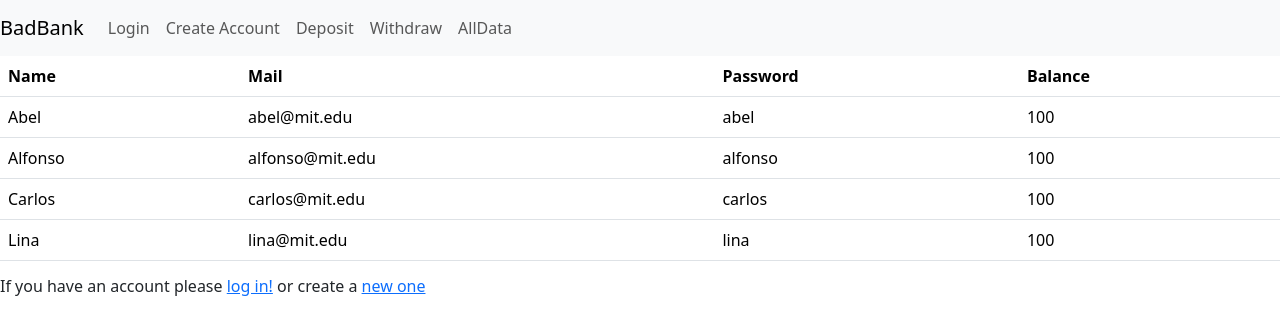
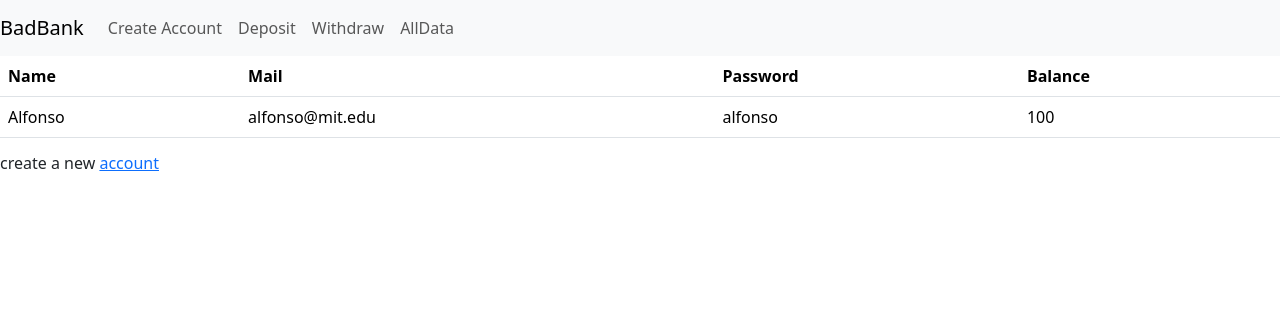
Before and after one commit to AlfonsoNango/AlfonsoMolina-Bank-App, a React (Vite) app: page /alldata in a window 1280 px wide. Shown: the top 334 px of the page. Built offline with nearby package versions, Linux system fonts and the light colour scheme.

Commit message:
project ready to built

```diff
--- a/src/createaccount.jsx
+++ b/src/createaccount.jsx
@@ -24,7 +24,7 @@ export default function CreateAccount() {
     if (!validate(name, "name")) return;
     if (!validate(email, "email")) return;
     if (!validate(password, "password")) return;
-    ctx.users.push({ name, email, password, balance: 100, isLogged: "false" });
+    ctx.users.push({ name, email, password, balance: 100 });
     setShow(false);
   }
 
--- /dev/null
+++ b/src/legend.jsx
@@ -0,0 +1,10 @@
+import { Link } from "react-router-dom";
+
+export default function Legend() {
+  return (
+    <h6>
+      create a new <Link to={`/createaccount/`}>account</Link>
+      <span className="badge text-bg-secondary"></span>
+    </h6>
+  );
+}
--- a/src/login.jsx
+++ /dev/null
@@ -1,106 +0,0 @@
-import Card from "./card.jsx";
-import { useState, useContext } from "react";
-import { UserContext } from "./main.jsx";
-
-export default function Login() {
-  const ctx = useContext(UserContext);
-  const [status, setStatus] = useState("");
-  const [email, setEmail] = useState("");
-  const [password, setPassword] = useState("");
-
-  const initialStatus = () => {
-    if (ctx.users[0].isLogged === "true") return true;
-  };
-
-  const [isLogged, setIsLogged] = useState(initialStatus);
-
-  const userEmail = ctx.users[0].email;
-  const userPassword = ctx.users[0].password;
-  const userName = ctx.users[0].name;
-
-  function validate(field) {
-    if (!field) {
-      setStatus("Error");
-      setTimeout(() => setStatus(""), 3000);
-      return false;
-    }
-    if (email === userEmail && password === userPassword) {
-      setTimeout(() => setStatus(""), 3000);
-      return true;
-    } else {
-      setStatus("wrong credentials");
-      setTimeout(() => setStatus(""), 3000);
-      return false;
-    }
-  }
-
-  function handleLogin() {
-    console.log(email, password);
-    if (!validate(email, "email")) return;
-    if (!validate(password, "password")) return;
-    ctx.users[0].isLogged = "true";
-    setIsLogged(true);
-  }
-
-  function handleLogout() {
-    ctx.users[0].isLogged = "false";
-    setIsLogged(false);
-  }
-
-  return (
-    <Card
-      bgcolor="secondary"
-      header="Login"
-      status={status}
-      body={
-        isLogged ? (
-          <>
-            <h5>Welcome {userName}, now you are logged</h5>
-
-            <button
-              onClick={handleLogout}
-              type="submit"
-              className="btn btn-light"
-            >
-              click here to log out
-            </button>
-          </>
-        ) : (
-          <>
-            <br />
-            Email address
-            <br />
-            <input
-              type="input"
-              className="form-control"
-              id="email"
-              placeholder="Enter email"
-              value={email}
-              onChange={(e) => setEmail(e.currentTarget.value)}
-            />
-            <br />
-            Password
-            <br />
-            <input
-              type="password"
-              className="form-control"
-              id="password"
-              placeholder="Enter password"
-              value={password}
-              onChange={(e) => setPassword(e.currentTarget.value)}
-            />
-            <br />
-            <button
-              type="submit"
-              className="btn btn-light"
-              onClick={handleLogin}
-              disabled={!email || !password}
-            >
-              Login
-            </button>
-          </>
-        )
-      }
-    />
-  );
-}
--- a/src/login_status.jsx
+++ /dev/null
@@ -1,11 +0,0 @@
-import { Link } from "react-router-dom";
-
-export default function LoginStatus() {
-  return (
-    <h6>
-      If you have an account please <Link to={`/login/`}>log in!</Link> or
-      create a <Link to={`/createaccount/`}>new one</Link>
-      <span className="badge text-bg-secondary"></span>
-    </h6>
-  );
-}
--- a/src/main.jsx
+++ b/src/main.jsx
@@ -3,14 +3,12 @@ import { createBrowserRouter, RouterProvider, Outlet } from "react-router-dom";
 import ReactDOM from "react-dom/client";
 import NavBar from "./navbar.jsx";
 import Home from "./home.jsx";
-import Login from "./login.jsx";
 import CreateAccount from "./createaccount.jsx";
 import Deposit from "./deposit.jsx";
 import Withdraw from "./withdraw.jsx";
 import AllData from "./alldata.jsx";
-
 import "bootstrap/dist/css/bootstrap.css";
-import LoginStatus from "./login_status.jsx";
+import Legend from "./legend.jsx";
 
 export const UserContext = createContext();
 function Spa() {
@@ -21,38 +19,16 @@ function Spa() {
         value={{
           users: [
             {
-              name: "Abel",
-              email: "abel@mit.edu",
-              password: "abel",
-              balance: 100,
-              isLogged: "false",
-            },
-            {
               name: "Alfonso",
               email: "alfonso@mit.edu",
               password: "alfonso",
               balance: 100,
-              isLogged: "false",
-            },
-            {
-              name: "Carlos",
-              email: "carlos@mit.edu",
-              password: "carlos",
-              balance: 100,
-              isLogged: "false",
-            },
-            {
-              name: "Lina",
-              email: "lina@mit.edu",
-              password: "lina",
-              balance: 100,
-              isLogged: "false",
             },
           ],
         }}
       >
         <Outlet />
-        <LoginStatus />
+        <Legend />
       </UserContext.Provider>
     </div>
   );
@@ -64,7 +40,6 @@ const router = createBrowserRouter([
     element: <Spa />,
     children: [
       { path: "/", element: <Home /> },
-      { path: "/login/", element: <Login /> },
       { path: "/createaccount/", element: <CreateAccount /> },
       { path: "/deposit/", element: <Deposit /> },
       { path: "/withdraw/", element: <Withdraw /> },
--- a/src/navbar.jsx
+++ b/src/navbar.jsx
@@ -20,11 +20,6 @@ export default function NavBar() {
         </button>
         <div className="collapse navbar-collapse" id="navbarNav">
           <ul className="navbar-nav">
-            <li className="nav-item">
-              <NavLink className="nav-link" to={`/login/`}>
-                Login
-              </NavLink>
-            </li>
             <li className="nav-item">
               <NavLink className="nav-link" to={`/createaccount/`}>
                 Create Account
```
